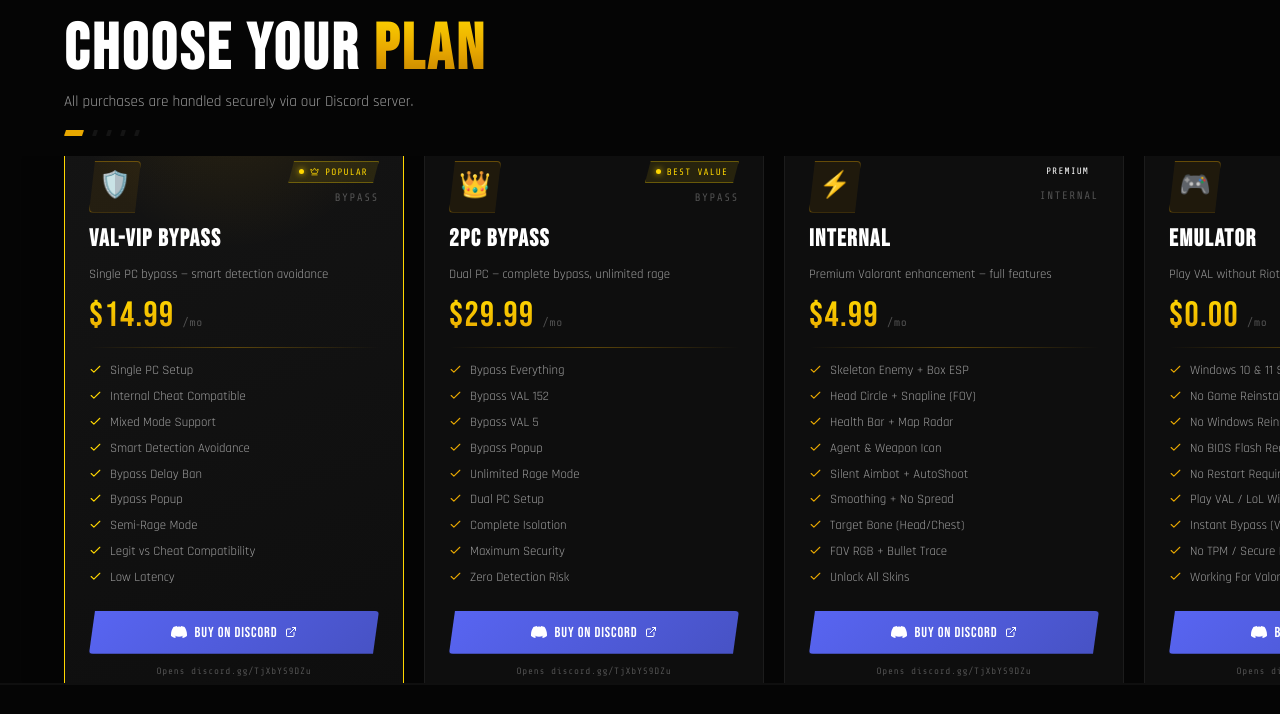
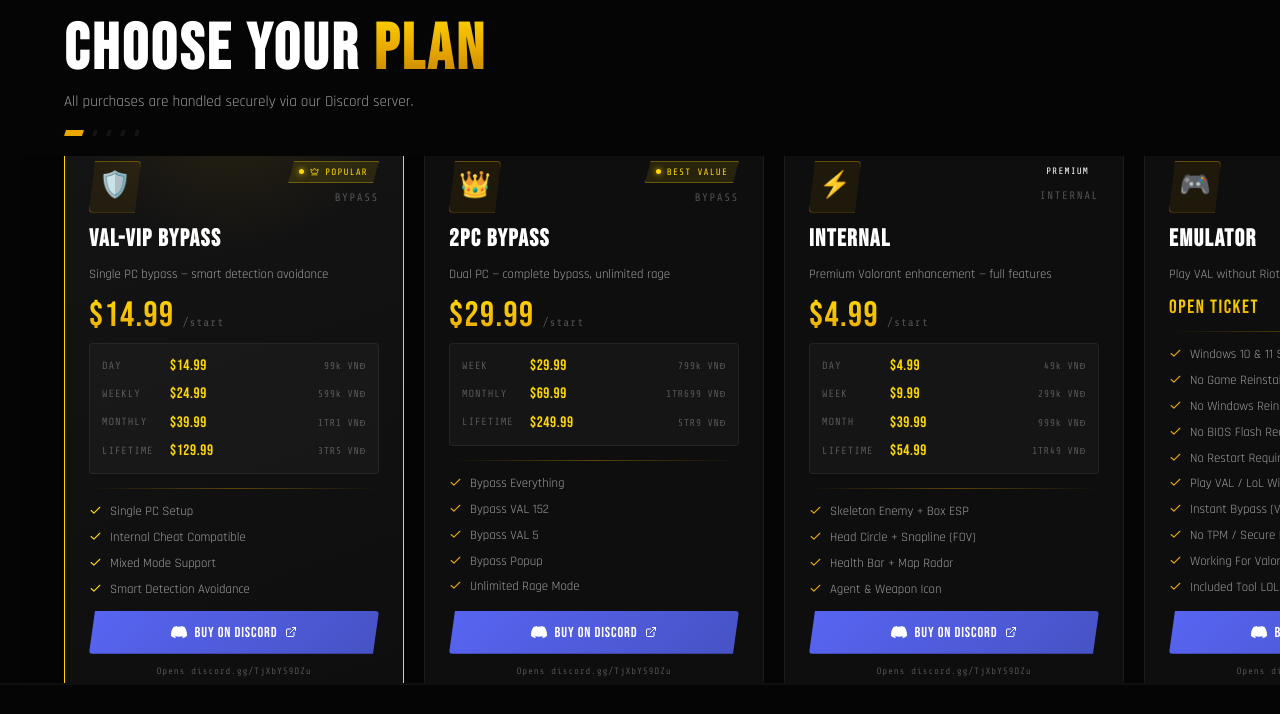
Before and after one commit to AyzoxxV2/Emperor, a React (Create React App) app: page / in a window 1280 px wide. Shown: the part 1054-1768 px from the top of the page. Built offline with nearby package versions, Linux system fonts and the light colour scheme.

Commit message:
pricing table on cards

```diff
--- a/src/components/ProductSection.scss
+++ b/src/components/ProductSection.scss
@@ -264,3 +264,42 @@
     }
   }
 }
+
+// Pricing table
+.ecard__pricing {
+  display: flex; flex-direction: column; gap: 4px;
+  background: rgba(255,255,255,0.03);
+  border: 1px solid var(--border);
+  border-radius: var(--r-sm);
+  padding: 10px 12px;
+  margin-top: -4px;
+}
+
+.ecard__pricing-row {
+  display: flex; align-items: center; gap: 8px;
+  font-size: 0.78rem;
+}
+
+.ecard__pricing-label {
+  font-family: 'Share Tech Mono', monospace;
+  font-size: 0.65rem; letter-spacing: 0.08em;
+  color: var(--text-muted); text-transform: uppercase;
+  min-width: 60px;
+}
+
+.ecard__pricing-usd {
+  font-family: 'Bebas Neue', sans-serif;
+  font-size: 0.95rem; letter-spacing: 0.04em;
+  color: var(--gold-bright); flex: 1;
+}
+
+.ecard__pricing-vnd {
+  font-family: 'Share Tech Mono', monospace;
+  font-size: 0.62rem; color: var(--text-muted);
+  letter-spacing: 0.06em;
+}
+
+.ecard__price--ticket {
+  font-size: 1.2rem !important;
+  letter-spacing: 0.08em;
+}
--- a/src/components/ProductSection.tsx
+++ b/src/components/ProductSection.tsx
@@ -46,12 +46,31 @@ const PricingCard: React.FC<{ product: Product; index: number; isActive: boolean
       <p className="ecard__tagline">{product.tagline}</p>
 
       <div className="ecard__price-wrap">
-        <span className="ecard__price">${product.price.toFixed(2)}</span>
-        <span className="ecard__period">/mo</span>
-        {product.originalPrice && (
-          <span className="ecard__original">${product.originalPrice.toFixed(2)}</span>
+        {product.price === 0 ? (
+          <span className="ecard__price ecard__price--ticket">OPEN TICKET</span>
+        ) : (
+          <>
+            <span className="ecard__price">${product.price.toFixed(2)}</span>
+            <span className="ecard__period">/start</span>
+            {product.originalPrice && (
+              <span className="ecard__original">${product.originalPrice.toFixed(2)}</span>
+            )}
+          </>
         )}
       </div>
+
+      {/* Pricing table */}
+      {product.pricing && product.pricing.length > 0 && product.price !== 0 && (
+        <div className="ecard__pricing">
+          {product.pricing.map(p => (
+            <div key={p.label} className="ecard__pricing-row">
+              <span className="ecard__pricing-label">{p.label}</span>
+              <span className="ecard__pricing-usd">{p.usd}</span>
+              {p.vnd && <span className="ecard__pricing-vnd">{p.vnd}</span>}
+            </div>
+          ))}
+        </div>
+      )}
 
       <div className="ecard__divider" />
 
```
